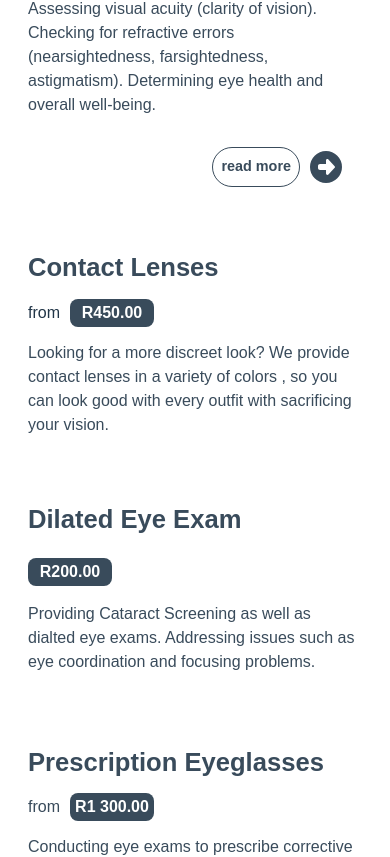
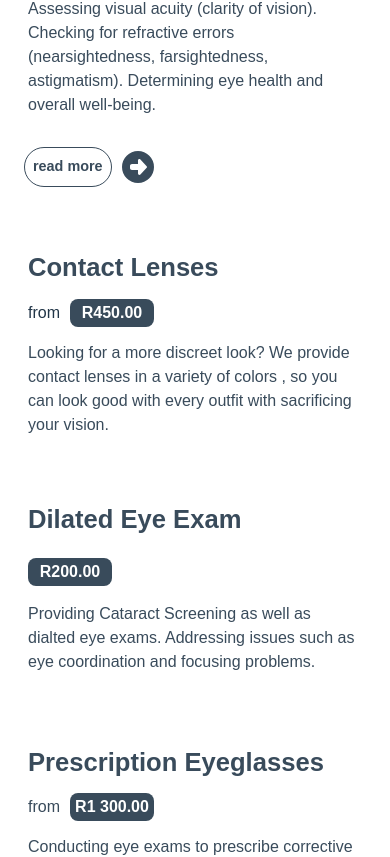
Before and after one commit to AustinMaturure/sylkamohle, a React (Vite) app in the folder sylkemohle/: page / in a window 390 px wide. Shown: the part 1174-2031 px from the top of the page. Built offline with nearby package versions, Linux system fonts and the light colour scheme; a web font is replaced by a local one.

Commit message:
changed read more button to left

```diff
--- a/sylkemohle/src/Hero.css
+++ b/sylkemohle/src/Hero.css
@@ -683,7 +683,9 @@ transition: opacity 1.5s ease-in ;
 
   .arrow-cnt{
     position: relative;
-    display: flex
+    display: flex;
+    justify-content: flex-start;
+    padding-left: 1rem;
   }
 
   .spectacle-section{
```
